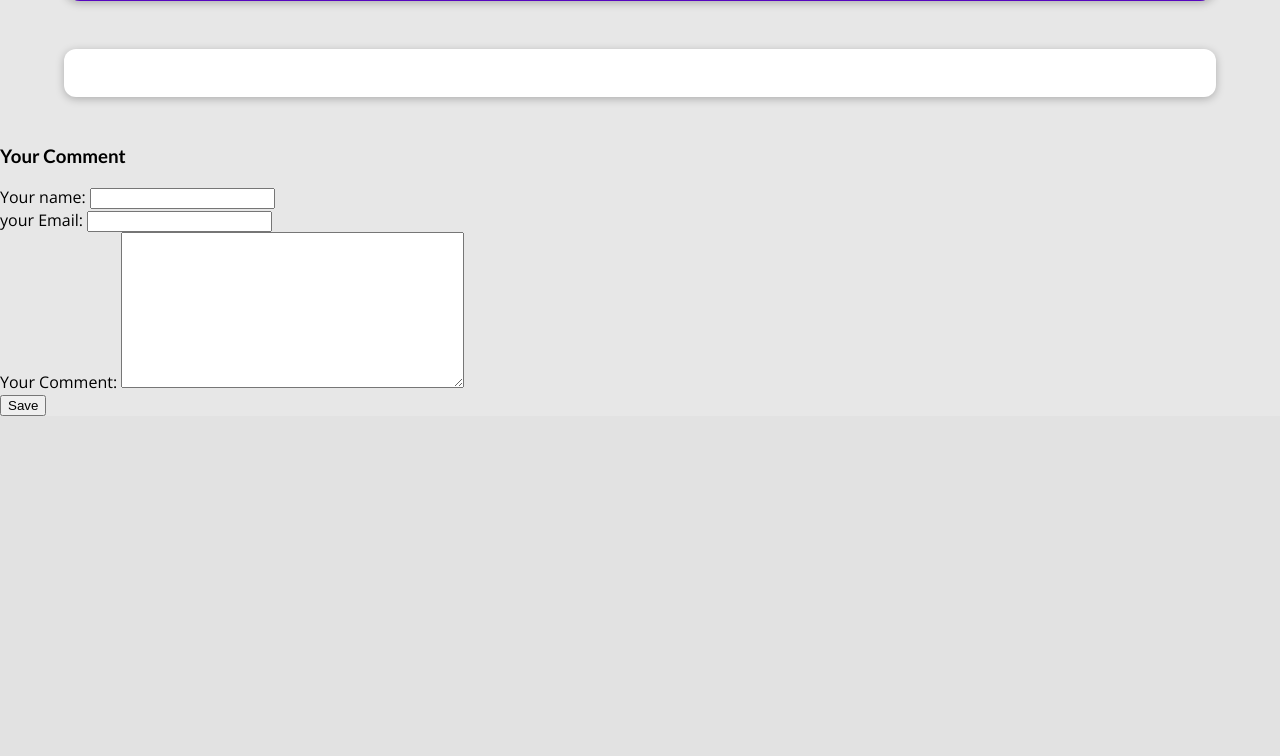
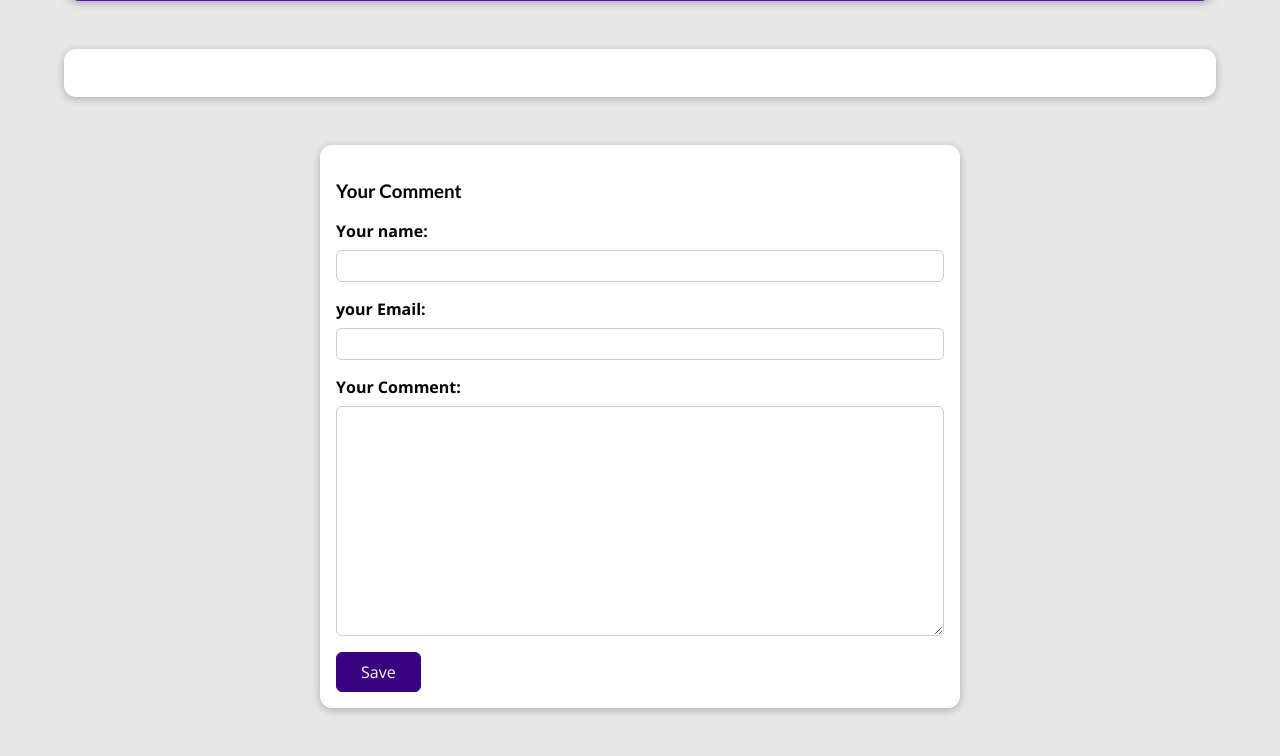
Before and after one commit to Abenezerjr/Blog_page, a Django app: template blog/templates/blog/post-detail.html in a window 1280 px wide. Shown: the part 479-1235 px from the top of the page. Before the commit the page ends 895 px from the top, so only its background shows below. Run offline with Django 4.2, Linux system fonts and the light colour scheme; the template is opened without the code that fills it: values that come from a table or form of the project are taken from there, others are empty.

Commit message:
add a css for comment_form in the post_detail.css

```diff
--- a/blog/static/blog/post-detail.css
+++ b/blog/static/blog/post-detail.css
@@ -71,3 +71,112 @@ main {
   border-radius: 8px;
 
 }
+#comment-form {
+  margin: 3rem auto;
+  width: 90%;
+  max-width: 40rem;
+  border-radius: 12px;
+  background-color: white;
+  box-shadow: 0 2px 8px rgba(0, 0, 0, 0.25);
+  padding: 1rem;
+}
+
+#comment-form button {
+  font: inherit;
+  background-color: #390281;
+  color: white;
+  border: 1px solid #390281;
+  padding: 0.5rem 1.5rem;
+  border-radius: 6px;
+  cursor: pointer;
+}
+
+#comment-form button:hover,
+#comment-form button:active {
+  background-color: #4f0ba7;
+  border-color: #4f0ba7;
+}
+
+.form-control {
+  margin-bottom: 1rem;
+}
+
+.form-control label {
+  font-weight: bold;
+  margin-bottom: 0.5rem;
+  display: block;
+}
+
+.form-control input,
+.form-control textarea {
+  display: block;
+  width: 100%;
+  font: inherit;
+  padding: 0.25rem;
+  border-radius: 6px;
+  border: 1px solid #ccc;
+}
+
+.errorlist {
+  list-style: none;
+  margin: 0.5rem 0;
+  padding: 0;
+  color: #d6000b;
+}
+
+.invalid label {
+  color: #d6000b;
+}
+
+.invalid input,
+.invalid textarea {
+  border-color: #d6000b;
+  background-color: #ffe6e7;
+}
+
+#alert {
+  margin: 8rem auto 3rem auto;
+  border: 1px solid #d6000b;
+  background-color: #ffe6e7;
+  padding: 1rem;
+  width: 90%;
+  max-width: 40rem;
+}
+
+#alert a {
+  text-decoration: none;
+  border: 1px solid #d6000b;
+  background-color: #d6000b;
+  color: white;
+  padding: 0.25rem 1.5rem;
+  border-radius: 6px;
+}
+
+#comments {
+  margin: 3rem auto;
+  width: 90%;
+  max-width: 60rem;
+  border-radius: 12px;
+  background-color: white;
+  box-shadow: 0 2px 8px rgba(0, 0, 0, 0.25);
+  padding: 1rem 2rem;
+}
+
+#comments ul {
+  list-style: none;
+  margin: 0;
+  padding: 0;
+}
+
+#comments li {
+  margin-bottom: 1rem;
+  border-bottom: 2px solid #ccc;
+}
+
+#comments li:last-of-type {
+  border-bottom: none;
+}
+
+#comments h2 {
+  color: #464646;
+}
```
Also changed, not shown: blog/static/blog/all-posts.css (line endings or trailing spaces).
